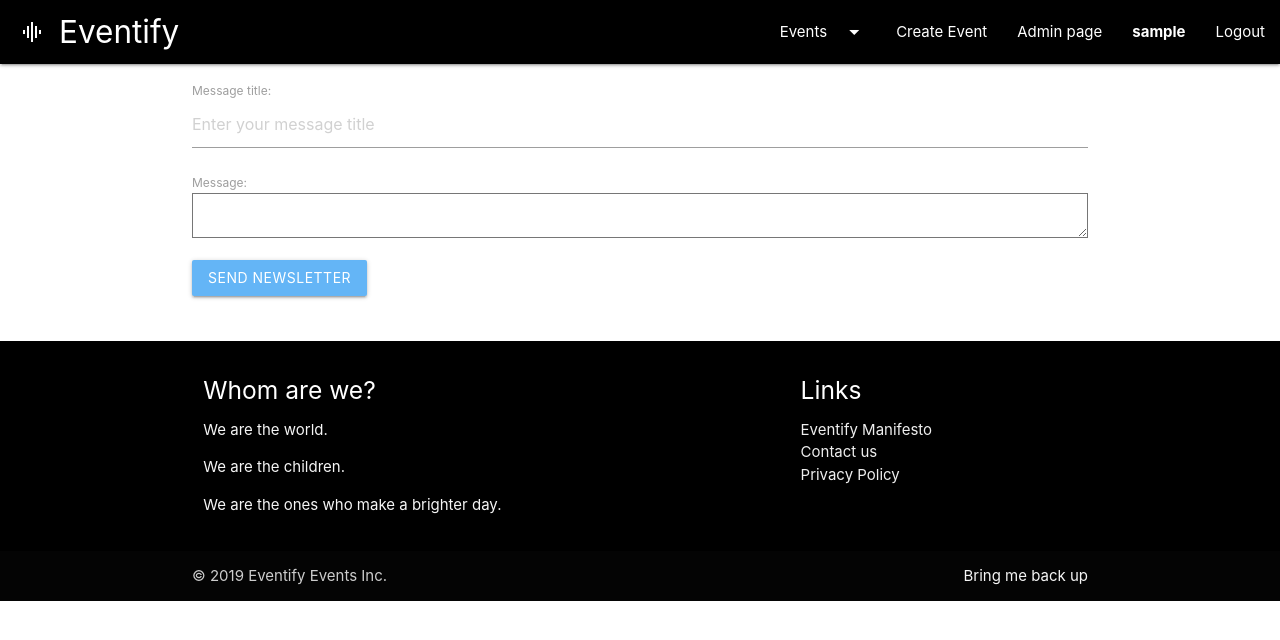
After one commit to Magssch/Eventify, a Django app: page /events/1/event_newsletter/ in a window 1280 px wide. The commit adds this page. Shown: the top 640 px of the page. Run offline with Django 3.2, Linux system fonts and the light colour scheme; a user stored in the database is signed in; tables that the repository leaves empty hold one stand-in row (values such as "Sample post"); some libraries are stand-ins or nearby versions.

Commit message:
newsletter perfected
Further increased perfection of the newsletter function.

```diff
--- a/main/forms.py
+++ b/main/forms.py
@@ -3,7 +3,7 @@ from django.shortcuts import get_object_or_404
 from django.contrib.auth.models import User
 from django.contrib.auth.forms import UserCreationForm, UserChangeForm
 
-from models.newsletter import Message, Submission, Articles
+from newsletter.models import Message, Submission, Article
 
 from .models import Event
 
@@ -108,18 +108,24 @@ class EventForm(forms.ModelForm):
 class MessagingForm(forms.ModelForm):
     title = forms.CharField(        label="Message title",
                                     widget=forms.TextInput(attrs={"placeholder": "Enter your message title"}))
-
-    message = forms.CharField(
-                                    label       = 'Message',
-                                    widget      = forms.Textarea()
-                                )
-
+    # We might need the foreign key to newsletter?
+    # newsletter = forms.foreign
     class Meta:
         model = Message
         fields = [
             'title'
         ]
 
-
+class ArticleForm(forms.ModelForm):
+    text = forms.CharField(
+                                    label       = 'Message',
+                                    widget      = forms.Textarea()
+                                )
+    class Meta:
+        model = Article
+        fields = [
+            'text'
+        ]
 
 class SubmissionForm(forms.ModelForm):
+    pass
--- a/main/templates/main/event_info.html
+++ b/main/templates/main/event_info.html
@@ -56,6 +56,7 @@
 								<a href="attendees/" class="btn teal lighten-2" style="margin-top: 10px;">Attendees</a>
 								<a href="update/" class="btn teal lighten-2" style="margin-top: 10px;">Update</a>
 								<a href="delete/" class="btn red lighten-2" style="margin-top: 10px;">Delete</a>
+								<a href="event_newsletter/" class="btn blue lighten-2" style="margin-top: 10px;">Send message</a>
 							{% endif %}
 						{% endif %}
 
--- /dev/null
+++ b/main/templates/main/newsletter.html
@@ -0,0 +1,19 @@
+{% extends 'main/base.html' %}
+
+{% block title %}
+       <h1> Newletter </h1>
+       <h3> Create your message </h3>
+{% endblock %}
+
+{% block content %}
+
+<div class="container">
+	<form method="POST" enctype="multipart/form-data">
+		{% csrf_token %}
+        {{messagingForm.as_p}}
+        {{articleForm.as_p}}
+		<button  class="btn blue lighten-2" type="Submit">Send Newsletter</button>
+	</form>
+</div>
+
+{% endblock %}
--- a/main/urls.py
+++ b/main/urls.py
@@ -26,5 +26,6 @@ urlpatterns = [
     path('events/<int:my_id>/attendees/', views.event_attendees, name="event_attendees"),
     # URL-path for Newletter (import (un)subscription and archive)
     path('newsletter/', include('newsletter.urls')),
+    path('events/<int:my_id>/event_newsletter/', views.event_newsletter, name="event_newsletter"),
 
 ] + static(settings.MEDIA_URL, document_root=settings.MEDIA_ROOT)
--- a/main/views.py
+++ b/main/views.py
@@ -20,209 +20,252 @@ from django.core.files.storage import FileSystemStorage
 
 # Local project imports
 from .models import Event, Attendee
-from .forms import RegistrationForm, EditProfileForm, EventForm
+from .forms import RegistrationForm, EditProfileForm, EventForm, MessagingForm, ArticleForm
 
-from newsletter.models import Newsletter, Subscription
+from newsletter.models import Newsletter, Subscription, Submission
+
 
 
 # Create your views here.
 
 def homepage(request):
-	return render(request = request,
-				  template_name = "main/home.html",
-				  context = {"events":Event.objects.all})
+    return render(request = request,
+                  template_name = "main/home.html",
+                  context = {"events":Event.objects.all})
 
 class SignUp(generic.CreateView):
-	form_class = RegistrationForm
-	success_url = reverse_lazy('login')
-	template_name = 'registration/signup.html'
+    form_class = RegistrationForm
+    success_url = reverse_lazy('login')
+    template_name = 'registration/signup.html'
 
 
 def profile(request):
-	return render(request = request,
-				  template_name ="main/profile.html",
-				  context = {"events":Event.objects.all})
+    return render(request = request,
+                  template_name ="main/profile.html",
+                  context = {"events":Event.objects.all})
 
 def terms(request):
-	return render(request = request,
-				  template_name ="main/terms.html",
-				  context = {"events":Event.objects.all})
+    return render(request = request,
+                  template_name ="main/terms.html",
+                  context = {"events":Event.objects.all})
 
 def edit_profile(request):
-	if request.method == 'POST':
-		form = EditProfileForm(request.POST, instance=request.user)
-		if form.is_valid():
-			form.save()
-			messages.success(request, f"Successfully edited profile")
-			return redirect(reverse('profile'))
-	else:
-		form = EditProfileForm(instance=request.user)
-		context = {'form': form}
-		return render(request, 'registration/edit_profile.html', context)
+    if request.method == 'POST':
+        form = EditProfileForm(request.POST, instance=request.user)
+        if form.is_valid():
+            form.save()
+            messages.success(request, f"Successfully edited profile")
+            return redirect(reverse('profile'))
+    else:
+        form = EditProfileForm(instance=request.user)
+        context = {'form': form}
+        return render(request, 'registration/edit_profile.html', context)
 
 def create_event(request):
-	if not request.user.is_staff:
-		return redirect('/')
+    if not request.user.is_staff:
+        return redirect('/')
 
-	form = EventForm(request.POST or None, request.FILES or None)
-	if form.is_valid():
-		event = form.save(commit=False)
-		event.organizer = request.user
-		event.save()
-		messages.success(request, f"New event created: {form.cleaned_data.get('name')}")
-		event_name = form.cleaned_data.get('name')
-		event = get_object_or_404(Event, name=event_name)
-		newsletter = Newsletter(title=event_name, slug=event_name.lower(), email="eventify.site@gmail.com", sender="Eventify")
-		newsletter.save()
-		return redirect(event)
+    form = EventForm(request.POST or None, request.FILES or None)
+    if form.is_valid():
+        event = form.save(commit=False)
+        event.organizer = request.user
+        event.save()
+        messages.success(request, f"New event created: {form.cleaned_data.get('name')}")
+        event_name = form.cleaned_data.get('name')
+        event = get_object_or_404(Event, name=event_name)
+        newsletter = Newsletter(title=event_name, slug=event_name.lower(), email="eventify.site@gmail.com", sender="Eventify")
+        newsletter.save()
+        return redirect(event)
 
-	form = EventForm()
-	context = {
-		'form': form
-	}
-	return render(request, "main/create_event.html", context)
+    form = EventForm()
+    context = {
+        'form': form
+    }
+    return render(request, "main/create_event.html", context)
 
 def events(request):
-	now = timezone.now()
-	view_past = request.GET.get('view_past', False) == 'True'
-	organizer = request.GET.get('organizer', False)
-	my_events = request.GET.get('my_events', False)
+    now = timezone.now()
+    view_past = request.GET.get('view_past', False) == 'True'
+    organizer = request.GET.get('organizer', False)
+    my_events = request.GET.get('my_events', False)
 
-	if organizer != False:
-		events_list = Event.objects.filter(organizer = request.user)
-	elif my_events != False:
-		events_list = Event.objects.filter(attendee__user = request.user)
-	elif view_past:
-		events_list = Event.objects.all()
-	else:
-		events_list = Event.objects.filter(date__gte=now).order_by('date')
+    if organizer != False:
+        events_list = Event.objects.filter(organizer = request.user)
+    elif my_events != False:
+        events_list = Event.objects.filter(attendee__user = request.user)
+    elif view_past:
+        events_list = Event.objects.all()
+    else:
+        events_list = Event.objects.filter(date__gte=now).order_by('date')
 
-	paginator = Paginator(events_list, 4)  # Show 25 contacts per page
-	page = request.GET.get('page')
-	events = paginator.get_page(page)
-	context = {
-		'events': events,
-		'view_past': view_past
-	}
-	return render(request, 'main/events.html', context)
+    paginator = Paginator(events_list, 4)  # Show 25 contacts per page
+    page = request.GET.get('page')
+    events = paginator.get_page(page)
+    context = {
+        'events': events,
+        'view_past': view_past
+    }
+    return render(request, 'main/events.html', context)
 
 def event_info(request, my_id):
-	event = get_object_or_404(Event, id=my_id)
-	newsletter = Newsletter.objects.get(title=event.name)
-	attendees = Attendee.objects.filter(event=event)
-	if not request.user.is_anonymous:
-		am_I_attending = Attendee.objects.filter(event=event, user=request.user).exists()
-		am_I_subscribed = Subscription.objects.filter(newsletter=newsletter, user=request.user).exists()
-	else:
-		am_I_attending = False
-		am_I_subscribed = False
+    event = get_object_or_404(Event, id=my_id)
+    newsletter = Newsletter.objects.get(title=event.name)
+    attendees = Attendee.objects.filter(event=event)
+    if not request.user.is_anonymous:
+        am_I_attending = Attendee.objects.filter(event=event, user=request.user).exists()
+        am_I_subscribed = Subscription.objects.filter(newsletter=newsletter, user=request.user).exists()
+    else:
+        am_I_attending = False
+        am_I_subscribed = False
 
-	# If a user wants to attend we must check if he/she is logged in.
-	# Also we want to check if the number of attendees does not preceed the capacity.
-	if request.method=="POST":
-		try:
-			if request.user.is_anonymous:
-				messages.info(request, "Please login or register to attend or subscribe event.")
+    # If a user wants to attend we must check if he/she is logged in.
+    # Also we want to check if the number of attendees does not preceed the capacity.
+    if request.method=="POST":
+        try:
+            if request.user.is_anonymous:
+                messages.info(request, "Please login or register to attend or subscribe event.")
 
-			if  request.POST.get('attend') == 'Attend' or request.POST.get('unattend') == 'Unattend':
-				if attendees.count() < event.capacity and am_I_attending==False:
-					# attend the event
-					attendee = Attendee.objects.create(user=request.user, event=event)
-					attendee.save()
-					messages.success(request, f"Successfully signed up for {event.name}")
-					return redirect('event_info', my_id)
-				elif am_I_attending==True:
-					# unattend the event
-					attendee = Attendee.objects.filter(event=event, user=request.user)
-					attendee.delete()
-					messages.success(request, f"Successfully unattended {event.name}")
-					return redirect('event_info', my_id)
-				else:
-					# base-case: capacity reached maximum, do not allow more attendees
-					messages.error(request, "Sorry, you were too late. The event is full")
-					return redirect('event_info', my_id)
-			elif request.POST.get('subscribe') == 'Subscribe':
-				# add subscription
-				subscription = Subscription.objects.create(user=request.user, newsletter=newsletter)
-				subscription.save()
-				messages.success(request, f"Successfully subscribed to newsletter: {event.name}")
-				return redirect('event_info', my_id)
-			elif request.POST.get('unsubscribe') == 'Unsubscribe':
-				# remove subscription.
-				subscription = Subscription.objects.filter(user=request.user, newsletter=newsletter)
-				subscription.delete()
-				messages.success(request, "Successfully unsubscribed to newsletter.")
-				return redirect('event_info', my_id)
-		except IntegrityError as e:
-			messages.error(request, "You have already signed up for this event")
-			return redirect('event_info', my_id)
+            if  request.POST.get('attend') == 'Attend' or request.POST.get('unattend') == 'Unattend':
+                if attendees.count() < event.capacity and am_I_attending==False:
+                    # attend the event
+                    attendee = Attendee.objects.create(user=request.user, event=event)
+                    attendee.save()
+                    messages.success(request, f"Successfully signed up for {event.name}")
+                    return redirect('event_info', my_id)
+                elif am_I_attending==True:
+                    # unattend the event
+                    attendee = Attendee.objects.filter(event=event, user=request.user)
+                    attendee.delete()
+                    messages.success(request, f"Successfully unattended {event.name}")
+                    return redirect('event_info', my_id)
+                else:
+                    # base-case: capacity reached maximum, do not allow more attendees
+                    messages.error(request, "Sorry, you were too late. The event is full")
+                    return redirect('event_info', my_id)
+            elif request.POST.get('subscribe') == 'Subscribe':
+                # add subscription
+                subscription = Subscription.objects.create(user=request.user, newsletter=newsletter, subscribed=True)
+                subscription.save()
+                messages.success(request, f"Successfully subscribed to newsletter: {event.name}")
+                return redirect('event_info', my_id)
+            elif request.POST.get('unsubscribe') == 'Unsubscribe':
+                # remove subscription.
+                subscription = Subscription.objects.filter(user=request.user, newsletter=newsletter)
+                subscription.delete()
+                messages.success(request, "Successfully unsubscribed to newsletter.")
+                return redirect('event_info', my_id)
+        except IntegrityError as e:
+            messages.error(request, "You have already signed up for this event")
+            return redirect('event_info', my_id)
 
-	context = {
-		"event": event,
-		"attendees": attendees,
-		"am_I_attending": am_I_attending,
-		"am_I_subscribed": am_I_subscribed
-	}
-	return render(request, "main/event_info.html", context)
+    context = {
+        "event": event,
+        "attendees": attendees,
+        "am_I_attending": am_I_attending,
+        "am_I_subscribed": am_I_subscribed
+    }
+    return render(request, "main/event_info.html", context)
 
 def event_update(request, my_id=None):
-	event = get_object_or_404(Event, id=my_id)
+    event = get_object_or_404(Event, id=my_id)
 
-	if not request.user.is_staff:
-		messages.error(request, "You must be logged into a staff account to update events.")
-		return redirect('../')
-	if not event.organizer==request.user:
-		messages.error(request, "You must be the organizer of this event to update it.")
-		return redirect('../')
+    if not request.user.is_staff:
+        messages.error(request, "You must be logged into a staff account to update events.")
+        return redirect('../')
+    if not event.organizer==request.user:
+        messages.error(request, "You must be the organizer of this event to update it.")
+        return redirect('../')
 
-	form = EventForm(request.POST or None, request.FILES or None, instance=event)
-	if form.is_valid():
-		form.save()
-		event_name = form.cleaned_data.get('name')
-		messages.success(request, f"Successfully updates event: {event_name}")
-		event = get_object_or_404(Event, name=event_name)
-		return redirect(event)
-	form = EventForm(instance=event)
-	context = {
-		'event': event,
-		'form': form
-	}
-	return render(request, "main/event_update.html", context)
+    form = EventForm(request.POST or None, request.FILES or None, instance=event)
+    if form.is_valid():
+        form.save()
+        event_name = form.cleaned_data.get('name')
+        messages.success(request, f"Successfully updates event: {event_name}")
+        event = get_object_or_404(Event, name=event_name)
+        return redirect(event)
+    form = EventForm(instance=event)
+    context = {
+        'event': event,
+        'form': form
+    }
+    return render(request, "main/event_update.html", context)
 
 # An option to delete existing event.
 # Has to be admin or the staff user that created the event.
 def event_delete(request, my_id):
-	event = get_object_or_404(Event, id=my_id)
+    event = get_object_or_404(Event, id=my_id)
 
-	if not (request.user.is_staff or request.user.is_superuser):
-		messages.error(request, "You do not have this privilege.")
-		return redirect('../')
-	if not (obj.organizer==request.user or request.user.is_superuser):
-		messages.error(request, "You must be the organizer of this event to delete it.")
-		return redirect('../')
+    if not (request.user.is_staff or request.user.is_superuser):
+        messages.error(request, "You do not have this privilege.")
+        return redirect('../')
+    if not (obj.organizer==request.user or request.user.is_superuser):
+        messages.error(request, "You must be the organizer of this event to delete it.")
+        return redirect('../')
 
-	if request.method =="POST":
-		# Confirming delete
-		event.delete()
-		return redirect('../../')
-	context = {
-		"event": event
-	}
-	return render(request, "main/event_delete.html", context)
+    if request.method =="POST":
+        # Confirming delete
+        event.delete()
+        return redirect('../../')
+    context = {
+        "event": event
+    }
+    return render(request, "main/event_delete.html", context)
 
 def event_attendees(request, my_id):
-	event = get_object_or_404(Event, id=my_id)
+    event = get_object_or_404(Event, id=my_id)
 
-	if not (request.user.is_staff):
-		messages.error(request, "You do not have the privilege to see this page.")
-		return redirect('../')
-	if not (event.organizer==request.user):
-		messages.error(request, "You must be the organizer of this event to look at this page")
-		return redirect('../')
+    if not (request.user.is_staff):
+        messages.error(request, "You do not have the privilege to see this page.")
+        return redirect('../')
+    if not (event.organizer==request.user):
+        messages.error(request, "You must be the organizer of this event to look at this page")
+        return redirect('../')
 
-	attendees = Attendee.objects.filter(event=event)
-	context = {
-		"event": event,
-		"attendees": attendees
-	}
-	return render(request, "main/event_attendees.html", context)
+    attendees = Attendee.objects.filter(event=event)
+    context = {
+        "event": event,
+        "attendees": attendees
+    }
+    return render(request, "main/event_attendees.html", context)
+
+
+def event_newsletter(request, my_id):
+
+    if not (request.user.is_staff or request.user.is_admin):
+        return redirect('/')
+
+    event = get_object_or_404(Event, id=my_id)
+
+    messagingForm = MessagingForm(request.POST or None)
+    articleForm = ArticleForm(request.POST or None)
+    if messagingForm.is_valid():
+        message = messagingForm.save(commit=False)
+        slug = message.title.lower()
+        message.slug = slug
+        newsletter_name = event.name
+        newsletter = Newsletter.objects.get(title=newsletter_name)
+        message.newsletter = newsletter
+        message.save()
+
+        if articleForm.is_valid():
+            article = articleForm.save(commit=False)
+            article.title = message.title
+            article.post = message
+            article.save()
+
+            if not (article is None or message is None):
+                submission = Submission.objects.create(message=message, newsletter=newsletter)
+                subs = Subscription.objects.filter(newsletter=newsletter)
+                submission.subscriptions.set(subs)
+                submission.prepared = True
+                submission.save()
+                messages.success(request, "Successfully submitted newsletter!")
+                return redirect(event)
+
+    MessagingForm()
+    ArticleForm()
+    context = {
+        'messagingForm': messagingForm,
+        'articleForm': articleForm
+    }
+    return render(request, "main/newsletter.html", context)
```
Lines whose indentation alone changed are shown as unchanged.
